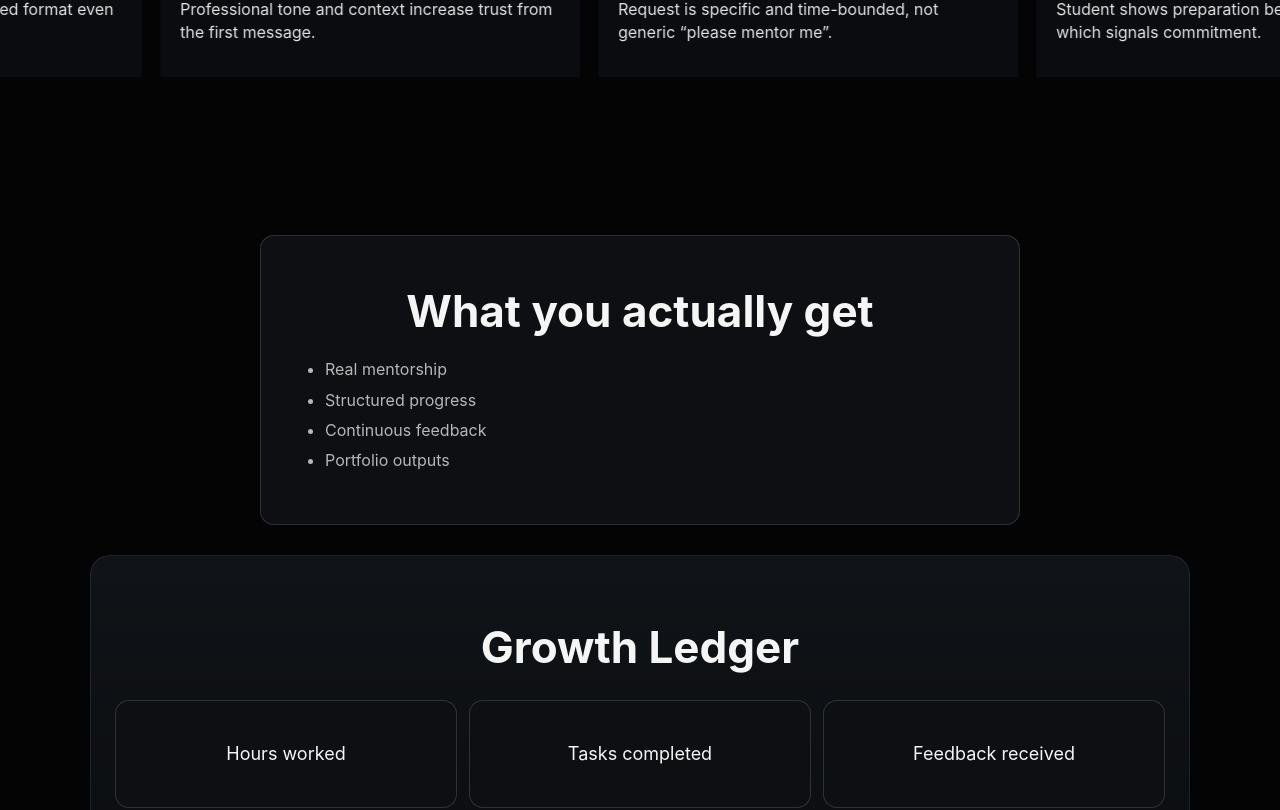
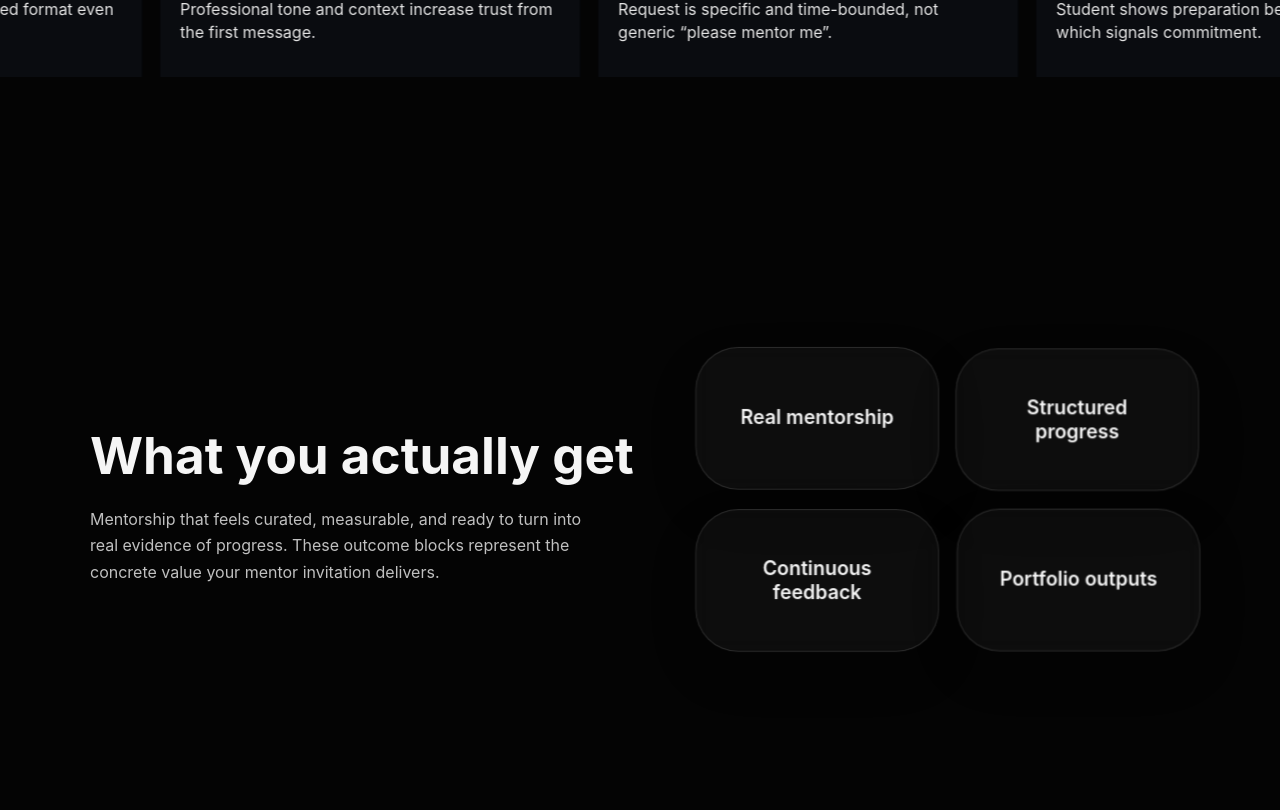
Before and after one commit to EnergyDead/UstozLink, a React (Vite) app: page / in a window 1280 px wide. Shown: the part 1350-2160 px from the top of the page. Built offline with nearby package versions, Linux system fonts and the light colour scheme.

Commit message:
Enhance showcase layout with new cloud cards and updated styling

```diff
--- a/src/App.css
+++ b/src/App.css
@@ -92,8 +92,24 @@ h2 { margin: 0; text-align: center; font-size: clamp(28px, 4vw, 44px); }
 .compact-cards { gap: 10px; }
 
 .showcase { padding-top: 86px; }
-.showcase-card { max-width: 760px; margin: 0 auto; padding: 48px 46px; }
-.showcase-card ul { margin: 16px 0 0; padding-left: 18px; color: #b7b7b7; line-height: 1.9; }
+.showcase-full { min-height: calc(100vh - 84px); padding-top: 84px; padding-bottom: 84px; }
+.showcase.split { display: grid; grid-template-columns: 1.05fr .95fr; gap: 48px; align-items: center; }
+.showcase-copy { display: flex; flex-direction: column; justify-content: center; gap: 24px; }
+.showcase-copy h2 { text-align: left; font-size: clamp(40px, 4vw, 58px); line-height: 1.03; }
+.showcase-copy .section-sub.left { max-width: 520px; margin: 0; color: #c0c0c0; }
+.showcase-clouds { display: grid; grid-template-columns: repeat(2, minmax(0, 1fr)); gap: 22px; }
+.cloud-card { width: 100%; min-height: 140px; padding: 28px 26px; border-radius: 42px; display: grid; place-items: center; text-align: center; background: rgba(255,255,255,.04); border: 1px solid rgba(255,255,255,.14); box-shadow: 0 20px 45px rgba(0,0,0,.22); backdrop-filter: blur(10px); animation: float-cloud 14s ease-in-out infinite both; }
+.cloud-card span { font-size: 1.2rem; font-weight: 600; color: #f7f7f7; line-height: 1.2; }
+.cloud-card:nth-child(odd) { animation-duration: 13s; }
+.cloud-card:nth-child(even) { animation-duration: 11.5s; }
+.cloud-card:hover { transform: translateY(-4px) scale(1.01); }
+
+@keyframes float-cloud {
+  0%, 100% { transform: translate(0, 0) scale(1); }
+  20% { transform: translate(-8px, 10px) scale(1.01); }
+  45% { transform: translate(8px, -8px) scale(1.02); }
+  70% { transform: translate(-4px, 6px) scale(1.01); }
+}
 
 .ledger-section { margin-top: 30px; padding: 64px 24px; border-radius: 20px; background: linear-gradient(180deg, #101317, #090b0d); border: 1px solid rgba(255,255,255,.08); }
 .ledger-grid { margin-top: 26px; }
--- a/src/App.jsx
+++ b/src/App.jsx
@@ -144,12 +144,20 @@ function App() {
         </div>
       </section>
 
-      <section className="section wrap showcase">
-        <div className="showcase-card">
+      <section className="section wrap showcase showcase-full split">
+        <div className="showcase-copy">
           <h2>What you actually get</h2>
-          <ul>
-            {whatYouGet.map((item) => <li key={item}>{item}</li>)}
-          </ul>
+          <p className="section-sub left">
+            Mentorship that feels curated, measurable, and ready to turn into real evidence of progress. These outcome blocks represent the concrete value your mentor invitation delivers.
+          </p>
+        </div>
+
+        <div className="showcase-clouds">
+          {whatYouGet.map((item, index) => (
+            <div className="cloud-card" key={item} style={{ animationDelay: `${index * 0.35}s` }}>
+              <span>{item}</span>
+            </div>
+          ))}
         </div>
       </section>
 
```
